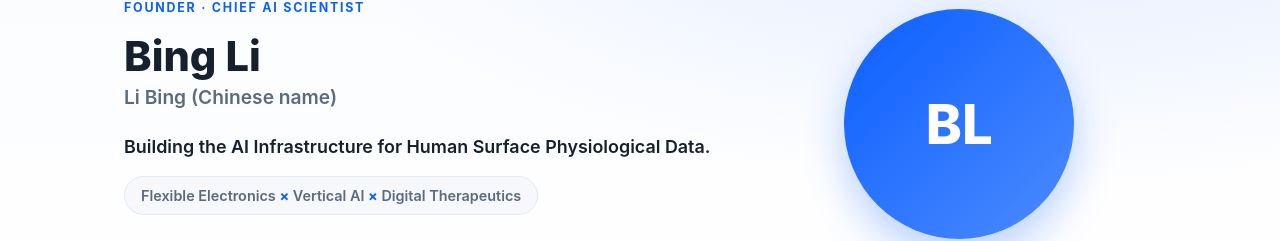
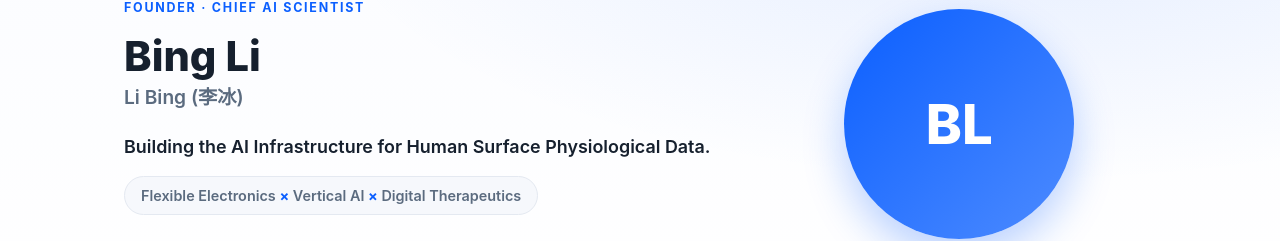
Before and after one commit to binglihealth/binglihealth.github.io, a plain HTML site: page index.html in a window 1280 px wide. Shown: the part 139-380 px from the top of the page. Drawn offline with Linux system fonts and the light colour scheme.

Commit message:
Update Chinese name for Li Bing in index.html

```diff
--- a/index.html
+++ b/index.html
@@ -109,7 +109,7 @@ section.soft{background:var(--bg-soft);border-top:1px solid var(--line);border-b
     <div>
       <div class="eyebrow">Founder &middot; Chief AI Scientist</div>
       <h1>Bing Li</h1>
-      <div class="cn">Li Bing (Chinese name)</div>
+      <div class="cn">Li Bing (李冰)</div>
       <div class="tagline">Building the AI Infrastructure for Human Surface Physiological Data.</div>
       <div class="role">Flexible Electronics <b>&times;</b> Vertical AI <b>&times;</b> Digital Therapeutics</div>
       <div class="socials">
```
